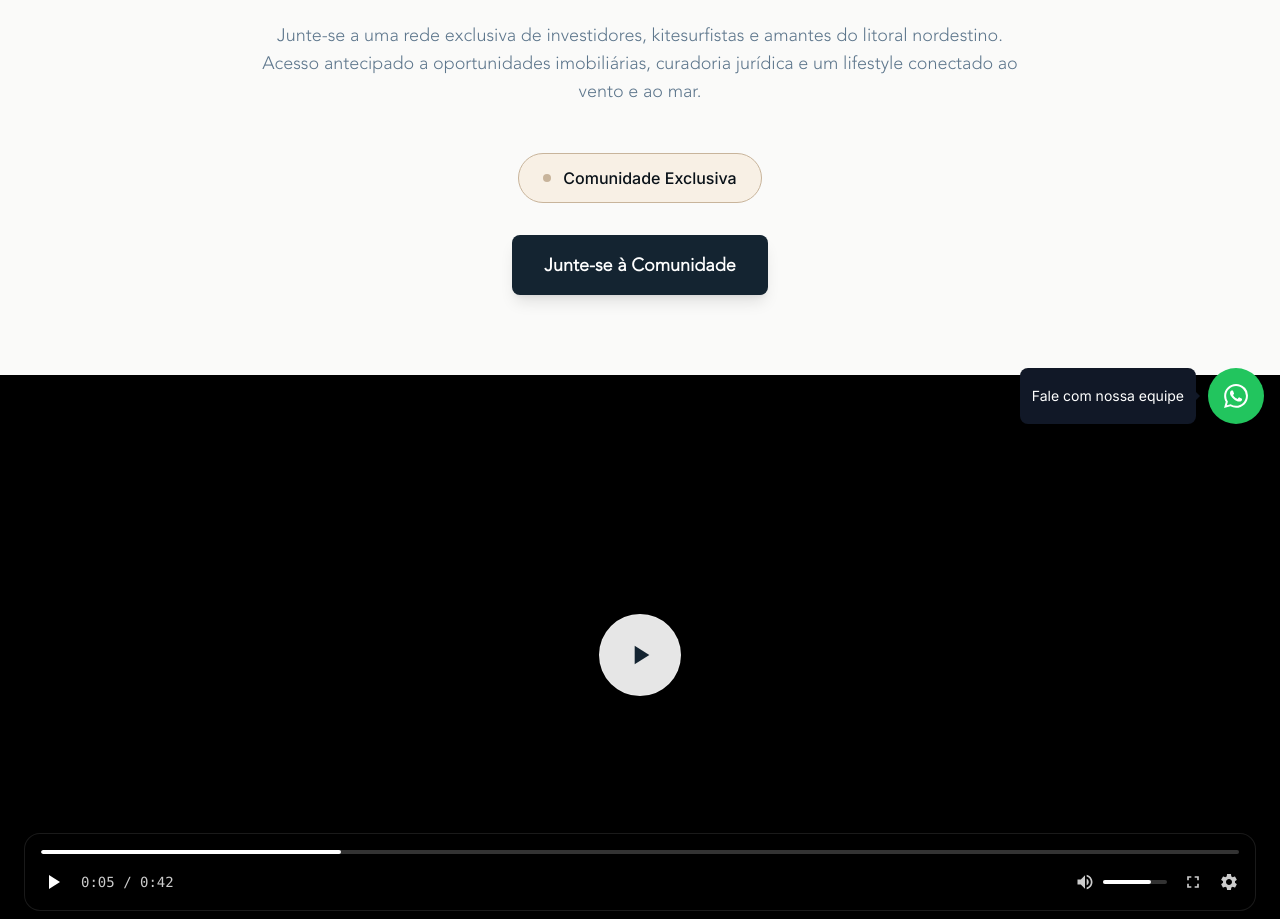
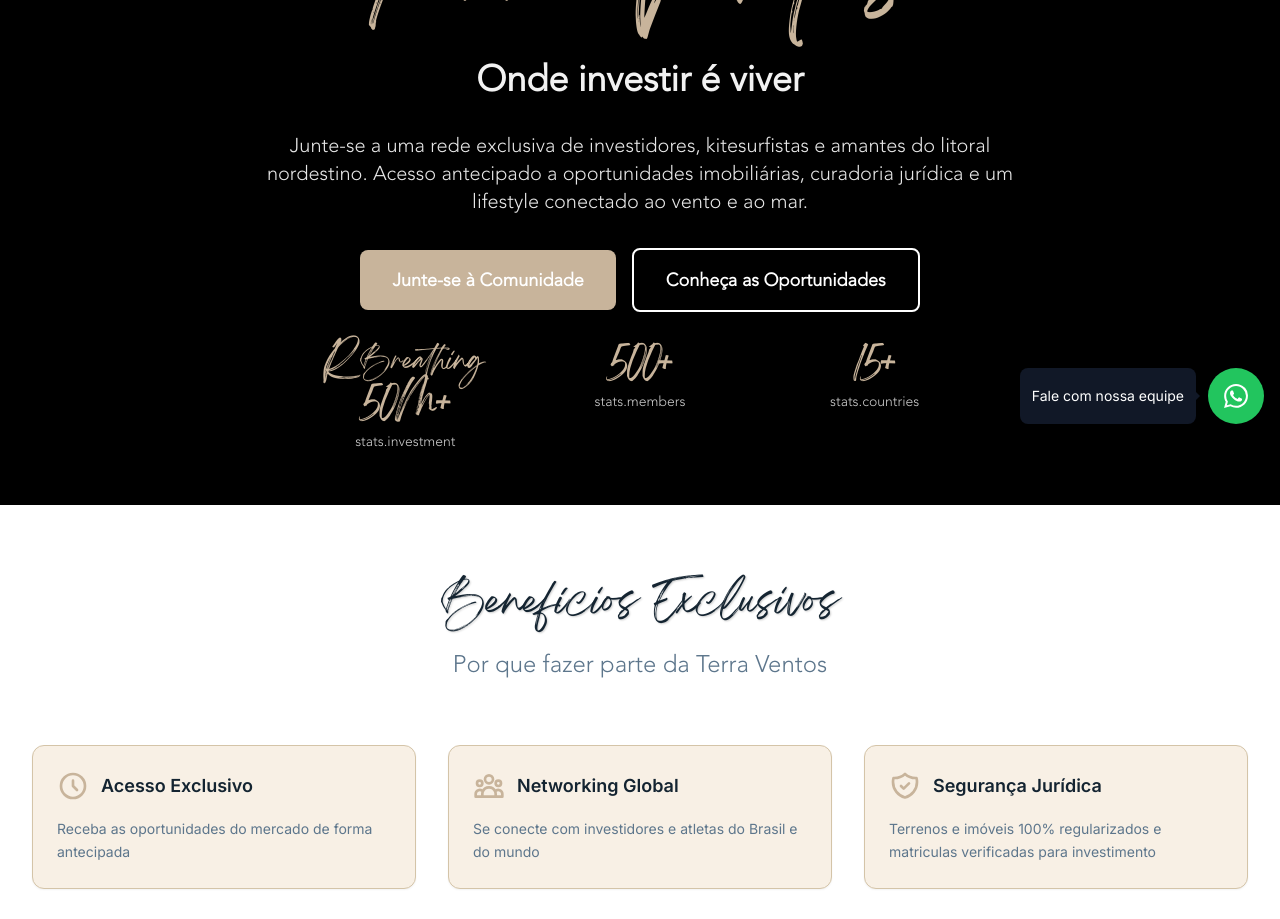
Before and after one commit to leonardorimes/landing-terraventos, a Next.js app: page / in a window 1280 px wide. Shown: the part 360-1279 px from the top of the page. Built offline with nearby package versions, Linux system fonts and the light colour scheme.

Commit message:
voltando ao anterior com o hero com vídeo

```diff
--- a/src/components/Hero.tsx
+++ b/src/components/Hero.tsx
@@ -48,9 +48,8 @@
     duration: 3000, // 3 segundos de duração do loading
   });
 
-  // Função para finalizar o loading screen inicial - quando player estiver pronto
+  // Função para finalizar o loading screen inicial
   const handleLoadingComplete = () => {
-    // Finaliza o loading quando o player estiver pronto (não precisa mais aguardar 2s)
     setIsLoading(false);
   };
 
@@ -102,19 +101,16 @@
       width: "100%",
       videoId: videoId,
       playerVars: {
-        autoplay: 0, // Não reproduzir automaticamente
-        mute: 0, // Não mutado por padrão
-        loop: 0, // Não loop automático
+        autoplay: 1, // Reproduzir automaticamente
+        mute: 1, // Mutado por padrão
+        loop: 1, // Loop automático
         controls: 0, // Controles customizados
         showinfo: 0,
         rel: 0,
         modestbranding: 1,
-        fs: 1, // Permitir fullscreen
-        disablekb: 0, // Permitir controles de teclado
-        iv_load_policy: 3, // Sem anotações
-        cc_load_policy: 0, // Sem legendas automáticas
-        enablejsapi: 1, // Habilitar JavaScript API
-        origin: window.location.origin, // Definir origem
+        fs: 0, // Sem fullscreen
+        disablekb: 1, // Sem controles de teclado
+        playlist: videoId,
       },
       events: {
         onReady: onPlayerReady,
@@ -129,7 +125,7 @@
     console.log("✅ Player pronto");
     playerReadyRef.current = true;
     setIsVideoLoading(false);
-    setIsVideoPlaying(false); // Não está tocando automaticamente
+    setIsVideoPlaying(true);
   };
 
   const onPlayerStateChange = (event: any) => {
@@ -171,282 +167,39 @@
       {/* Loading durante redimensionamento da janela */}
       <ResizeLoading isVisible={isResizeLoading} />
 
-      {/* Seção principal do Hero - Layout estilo Aman Villas */}
-      <section className="relative min-h-screen w-full max-w-full overflow-hidden bg-stone-50">
-        {/* Parte superior - Conteúdo de texto */}
-        <div className="relative z-20 bg-stone-50 py-20 px-4 sm:px-6 lg:px-8">
-          <div className="max-w-4xl mx-auto text-center">
-            {/* Loading indicator minimalista */}
-            {isVideoLoading && (
-              <div className="mb-8">
-                <div className="w-8 h-8 border border-primary-500/30 border-t-primary-500 rounded-full animate-spin mx-auto mb-4"></div>
-                <p className="text-sm font-light text-primary-600 tracking-wide">
-                  Preparando experiência...
-                </p>
-              </div>
-            )}
-
-            {/* Título principal */}
-            <motion.h1
-              className="text-4xl md:text-6xl lg:text-7xl font-bold leading-tight font-breathing font-breathing-shadow-light text-primary-500 mb-6"
-              initial={{ opacity: 0, y: 20 }}
-              animate={{ opacity: 1, y: 0 }}
-              transition={{
-                duration: 1.2,
-                delay: 0.3,
-                ease: [0.25, 0.46, 0.45, 0.94],
-              }}
-            >
-              <AnimatedText delay={0.2} className="block">
-                {t("hero.community")}
-              </AnimatedText>
-              <motion.span
-                className="text-accent-500 block font-breathing font-breathing-shadow-light"
-                initial={{ opacity: 0, scale: 0.95 }}
-                animate={{ opacity: 1, scale: 1 }}
-                transition={{
-                  delay: 0.8,
-                  duration: 1,
-                  ease: [0.25, 0.46, 0.45, 0.94],
-                }}
-              >
-                {t("hero.title")}
-              </motion.span>
-            </motion.h1>
-
-            {/* Subtítulo */}
-            <motion.h2
-              className="text-lg md:text-2xl lg:text-3xl font-semibold text-primary-600 font-avenir mb-8"
-              initial={{ opacity: 0, y: 15 }}
-              animate={{ opacity: 1, y: 0 }}
-              transition={{
-                duration: 1.2,
-                delay: 0.5,
-                ease: [0.25, 0.46, 0.45, 0.94],
-              }}
-            >
-              {t("hero.subtitle")}
-            </motion.h2>
-
-            {/* Descrição */}
-            <motion.p
-              className="text-base md:text-lg text-secondary-500 leading-relaxed max-w-3xl mx-auto font-avenir mb-12"
-              initial={{ opacity: 0, y: 15 }}
-              animate={{ opacity: 1, y: 0 }}
-              transition={{
-                duration: 1.2,
-                delay: 0.7,
-                ease: [0.25, 0.46, 0.45, 0.94],
-              }}
-            >
-              {t("hero.description")}
-            </motion.p>
-
-            {/* Badge exclusivo */}
-            <motion.div
-              className="inline-flex items-center bg-primary-100 border border-primary-200 rounded-full px-6 py-3 mb-8"
-              initial={{ opacity: 0, y: 15 }}
-              animate={{ opacity: 1, y: 0 }}
-              transition={{
-                duration: 1.2,
-                delay: 0.9,
-                ease: [0.25, 0.46, 0.45, 0.94],
-              }}
-            >
-              <div className="w-2 h-2 bg-accent-500 rounded-full mr-3"></div>
-              <span className="text-primary-700 font-medium">
-                {t("hero.exclusive")}
-              </span>
-            </motion.div>
-
-            {/* Botão CTA */}
-            <motion.div
-              className="flex justify-center"
-              initial={{ opacity: 0, y: 15 }}
-              animate={{ opacity: 1, y: 0 }}
-              transition={{
-                duration: 1.2,
-                delay: 1.1,
-                ease: [0.25, 0.46, 0.45, 0.94],
-              }}
-            >
-              <motion.button
-                onClick={onContactClick}
-                className="bg-primary-500 text-white px-8 py-4 rounded-lg text-lg font-semibold hover:bg-primary-600 transition-colors shadow-lg hover:shadow-xl transform hover:-translate-y-1 transition-all duration-200 font-avenir"
-                whileHover={{ scale: 1.05 }}
-                whileTap={{ scale: 0.95 }}
-              >
-                {t("hero.cta")}
-              </motion.button>
-            </motion.div>
-          </div>
-        </div>
-
-        {/* Parte inferior - Player Moderno */}
-        <div className="relative h-[50vh] md:h-[60vh] lg:h-[70vh]">
+      {/* Seção principal do Hero */}
+      <section className="relative min-h-screen flex items-center w-full max-w-full overflow-hidden">
+        {/* Container do vídeo de fundo */}
+        <div className="absolute inset-0 w-full h-full">
           {/* Fundo preto como fallback caso o vídeo não carregue */}
           <div className="absolute inset-0 bg-black"></div>
 
           {/* Container do YouTube Player */}
-          <div className="absolute inset-0 w-full h-full overflow-hidden">
+          <div className="absolute inset-0 w-full h-full z-0 overflow-hidden">
             <div
               id="youtube-player"
               className="absolute top-1/2 left-1/2 w-[177.78vh] h-[56.25vw] min-w-full min-h-full -translate-x-1/2 -translate-y-1/2"
             />
           </div>
 
-          {/* Overlay gradiente sutil no vídeo */}
-          <div className="absolute inset-0 bg-gradient-to-t from-black/20 via-transparent to-black/10"></div>
-
-          {/* Player Controls Moderno */}
-          <div className="absolute inset-0 flex items-center justify-center z-30">
-            {/* Botão Play Central - Só aparece quando vídeo não está tocando */}
-            {!isVideoPlaying && (
-              <motion.button
-                onClick={() => {
-                  if (playerRef.current && playerReadyRef.current) {
-                    try {
-                      const playerState = playerRef.current.getPlayerState();
-                      console.log("🎬 Estado atual do player:", playerState);
-
-                      if (playerState === 1) {
-                        // Playing
-                        playerRef.current.pauseVideo();
-                        console.log("⏸️ Pausando vídeo");
-                      } else {
-                        // Not playing (unstarted, paused, ended, etc.)
-                        playerRef.current.playVideo();
-                        console.log("▶️ Iniciando vídeo");
-                      }
-                    } catch (error) {
-                      console.error("❌ Erro ao controlar player:", error);
-                    }
-                  } else {
-                    console.log("⚠️ Player não está pronto ainda");
-                  }
-                }}
-                className="group bg-white/90 backdrop-blur-sm rounded-full p-6 shadow-2xl border border-white/20 hover:bg-white transition-all duration-300"
-                initial={{ scale: 0, opacity: 0 }}
-                animate={{ scale: 1, opacity: 1 }}
-                exit={{ scale: 0, opacity: 0 }}
-                transition={{ duration: 0.5 }}
-                whileHover={{ scale: 1.1 }}
-                whileTap={{ scale: 0.95 }}
-              >
-                <svg
-                  className="w-8 h-8 text-primary-500 group-hover:text-primary-600 transition-colors duration-300"
-                  fill="currentColor"
-                  viewBox="0 0 24 24"
-                >
-                  <path d="M8 5v14l11-7z" />
-                </svg>
-              </motion.button>
-            )}
-
-            {/* Controles inferiores - Aparecem no hover ou quando não está tocando */}
-            <div className="absolute bottom-6 left-6 right-6 group">
-              <div
-                className={`bg-black/60 backdrop-blur-md rounded-2xl p-4 border border-white/10 transition-opacity duration-300 ${
-                  !isVideoPlaying
-                    ? "opacity-100"
-                    : "opacity-0 group-hover:opacity-100"
-                }`}
-              >
-                {/* Barra de progresso */}
-                <div className="mb-4">
-                  <div className="w-full h-1 bg-white/20 rounded-full overflow-hidden">
-                    <motion.div
-                      className="h-full bg-white rounded-full"
-                      initial={{ width: "0%" }}
-                      animate={{ width: "25%" }}
-                      transition={{ duration: 2, delay: 2 }}
-                    />
-                  </div>
-                </div>
-
-                {/* Controles principais */}
-                <div className="flex items-center justify-between">
-                  <div className="flex items-center space-x-4">
-                    {/* Play/Pause */}
-                    <button
-                      onClick={() => {
-                        if (playerRef.current && playerReadyRef.current) {
-                          try {
-                            const playerState =
-                              playerRef.current.getPlayerState();
-                            if (playerState === 1) {
-                              // Playing
-                              playerRef.current.pauseVideo();
-                            } else {
-                              // Not playing
-                              playerRef.current.playVideo();
-                            }
-                          } catch (error) {
-                            console.error(
-                              "❌ Erro ao controlar player:",
-                              error
-                            );
-                          }
-                        }
-                      }}
-                      className="text-white hover:text-accent-400 transition-colors duration-200"
-                    >
-                      <svg
-                        className="w-6 h-6"
-                        fill="currentColor"
-                        viewBox="0 0 24 24"
-                      >
-                        <path d="M8 5v14l11-7z" />
-                      </svg>
-                    </button>
-
-                    {/* Tempo */}
-                    <span className="text-white/80 text-sm font-mono">
-                      0:05 / 0:42
-                    </span>
-                  </div>
-
-                  <div className="flex items-center space-x-4">
-                    {/* Volume */}
-                    <div className="flex items-center space-x-2">
-                      <svg
-                        className="w-5 h-5 text-white/80"
-                        fill="currentColor"
-                        viewBox="0 0 24 24"
-                      >
-                        <path d="M3 9v6h4l5 5V4L7 9H3zm13.5 3c0-1.77-1.02-3.29-2.5-4.03v8.05c1.48-.73 2.5-2.25 2.5-4.02zM14 3.23v2.06c2.89.86 5 3.54 5 6.71s-2.11 5.85-5 6.71v2.06c4.01-.91 7-4.49 7-8.77s-2.99-7.86-7-8.77z" />
-                      </svg>
-                      <div className="w-16 h-1 bg-white/20 rounded-full">
-                        <div className="w-3/4 h-full bg-white rounded-full"></div>
-                      </div>
-                    </div>
-
-                    {/* Fullscreen */}
-                    <button className="text-white/80 hover:text-white transition-colors duration-200">
-                      <svg
-                        className="w-5 h-5"
-                        fill="currentColor"
-                        viewBox="0 0 24 24"
-                      >
-                        <path d="M7 14H5v5h5v-2H7v-3zm-2-4h2V7h3V5H5v5zm12 7h-3v2h5v-5h-2v3zM14 5v2h3v3h2V5h-5z" />
-                      </svg>
-                    </button>
-
-                    {/* Settings */}
-                    <button className="text-white/80 hover:text-white transition-colors duration-200">
-                      <svg
-                        className="w-5 h-5"
-                        fill="currentColor"
-                        viewBox="0 0 24 24"
-                      >
-                        <path d="M19.14,12.94c0.04-0.3,0.06-0.61,0.06-0.94c0-0.32-0.02-0.64-0.07-0.94l2.03-1.58c0.18-0.14,0.23-0.41,0.12-0.61 l-1.92-3.32c-0.12-0.22-0.37-0.29-0.59-0.22l-2.39,0.96c-0.5-0.38-1.03-0.7-1.62-0.94L14.4,2.81c-0.04-0.24-0.24-0.41-0.48-0.41 h-3.84c-0.24,0-0.43,0.17-0.47,0.41L9.25,5.35C8.66,5.59,8.12,5.92,7.63,6.29L5.24,5.33c-0.22-0.08-0.47,0-0.59,0.22L2.74,8.87 C2.62,9.08,2.66,9.34,2.86,9.48l2.03,1.58C4.84,11.36,4.8,11.69,4.8,12s0.02,0.64,0.07,0.94l-2.03,1.58 c-0.18,0.14-0.23,0.41-0.12,0.61l1.92,3.32c0.12,0.22,0.37,0.29,0.59,0.22l2.39-0.96c0.5,0.38,1.03,0.7,1.62,0.94l0.36,2.54 c0.05,0.24,0.24,0.41,0.48,0.41h3.84c0.24,0,0.44-0.17,0.47-0.41l0.36-2.54c0.59-0.24,1.13-0.56,1.62-0.94l2.39,0.96 c0.22,0.08,0.47,0,0.59-0.22l1.92-3.32c0.12-0.22,0.07-0.47-0.12-0.61L19.14,12.94z M12,15.6c-1.98,0-3.6-1.62-3.6-3.6 s1.62-3.6,3.6-3.6s3.6,1.62,3.6,3.6S13.98,15.6,12,15.6z" />
-                      </svg>
-                    </button>
-                  </div>
+          {/* Overlay de loading durante carregamento do vídeo */}
+          {isVideoLoading && (
+            <div className="absolute inset-0 bg-black/80 flex items-center justify-center z-20">
+              <div className="text-center text-white">
+                <div className="w-16 h-16 border-4 border-white/30 border-t-white rounded-full animate-spin mx-auto mb-4"></div>
+                <p className="text-xl font-semibold mb-2">
+                  {t("hero.loading")}
+                </p>
+                <p className="text-sm text-white/80">
+                  {t("hero.loading.subtitle")}
+                </p>
+                <div className="text-xs text-white/60 mt-2 space-y-1">
+                  <p>ID: {videoId}</p>
+                  <p>Status: Carregando player...</p>
                 </div>
               </div>
             </div>
-          </div>
+          )}
 
           {/* Fallback caso o vídeo não carregue */}
           {videoError && (
@@ -475,6 +228,157 @@
             </div>
           )}
         </div>
+
+        {/* Overlay escuro para melhorar a visibilidade do texto */}
+        <div className="absolute inset-0 bg-black/10 z-10"></div>
+
+        {/* Gradiente sutil para melhorar a legibilidade do texto */}
+        <div className="absolute inset-0 bg-gradient-to-b from-black/5 via-transparent to-black/15 z-15"></div>
+
+        {/* Container principal do conteúdo */}
+        <div className="relative z-30 max-w-7xl mx-auto px-4 sm:px-6 lg:px-8 w-full h-full flex items-center justify-center py-8 md:py-0">
+          <div className="text-center max-w-4xl mx-auto w-full">
+            <motion.div
+              className="text-white space-y-4 md:space-y-8"
+              initial={{ opacity: 0, y: 20 }}
+              animate={{ opacity: 1, y: 0 }}
+              transition={{ duration: 1.2, ease: [0.25, 0.46, 0.45, 0.94] }}
+            >
+              {/* Badge de destaque da comunidade */}
+              <motion.div
+                className="inline-flex items-center px-6 py-3 bg-white/10 backdrop-blur-md rounded-full text-sm font-medium border border-white/20"
+                initial={{ opacity: 0, y: 20 }}
+                animate={{ opacity: 1, y: 0 }}
+                transition={{ duration: 0.8, delay: 0.2 }}
+              >
+                <div className="w-2 h-2 bg-accent-500 rounded-full mr-3"></div>
+                {t("hero.exclusive")}
+              </motion.div>
+
+              <motion.h1
+                className="text-5xl md:text-7xl lg:text-8xl font-bold leading-tight font-breathing font-breathing-shadow-dark drop-shadow-2xl"
+                initial={{ opacity: 0, y: 20 }}
+                animate={{ opacity: 1, y: 0 }}
+                transition={{
+                  duration: 1.2,
+                  delay: 0.3,
+                  ease: [0.25, 0.46, 0.45, 0.94],
+                }}
+              >
+                <AnimatedText delay={0.2} className="block">
+                  {t("hero.community")}
+                </AnimatedText>
+                <motion.span
+                  className="text-accent-500 block font-breathing font-breathing-shadow-dark"
+                  initial={{ opacity: 0, scale: 0.95 }}
+                  animate={{ opacity: 1, scale: 1 }}
+                  transition={{
+                    delay: 0.8,
+                    duration: 1,
+                    ease: [0.25, 0.46, 0.45, 0.94],
+                  }}
+                >
+                  {t("hero.title")}
+                </motion.span>
+              </motion.h1>
+
+              <motion.h2
+                className="text-xl md:text-3xl lg:text-4xl font-semibold text-white/95 drop-shadow-lg font-avenir"
+                initial={{ opacity: 0, y: 15 }}
+                animate={{ opacity: 1, y: 0 }}
+                transition={{
+                  duration: 1.2,
+                  delay: 0.5,
+                  ease: [0.25, 0.46, 0.45, 0.94],
+                }}
+              >
+                {t("hero.subtitle")}
+              </motion.h2>
+
+              <motion.p
+                className="text-lg md:text-xl text-white/90 leading-relaxed max-w-3xl mx-auto font-avenir"
+                initial={{ opacity: 0, y: 15 }}
+                animate={{ opacity: 1, y: 0 }}
+                transition={{
+                  duration: 1.2,
+                  delay: 0.7,
+                  ease: [0.25, 0.46, 0.45, 0.94],
+                }}
+              >
+                {t("hero.description")}
+              </motion.p>
+
+              {/* Botões de Call-to-Action */}
+              <motion.div
+                className="flex flex-col sm:flex-row gap-4 justify-center items-center"
+                initial={{ opacity: 0, y: 15 }}
+                animate={{ opacity: 1, y: 0 }}
+                transition={{
+                  duration: 1.2,
+                  delay: 0.9,
+                  ease: [0.25, 0.46, 0.45, 0.94],
+                }}
+              >
+                <motion.button
+                  onClick={onContactClick}
+                  className="bg-accent-500 text-white px-8 py-4 rounded-lg text-lg font-semibold hover:bg-accent-600 transition-colors shadow-lg hover:shadow-xl transform hover:-translate-y-1 transition-all duration-200 font-avenir"
+                  whileHover={{ scale: 1.05 }}
+                  whileTap={{ scale: 0.95 }}
+                >
+                  {t("hero.cta")}
+                </motion.button>
+
+                <motion.button
+                  onClick={onContactClick}
+                  className="bg-transparent border-2 border-white text-white px-8 py-4 rounded-lg text-lg font-semibold hover:bg-white hover:text-black transition-all duration-200 font-avenir"
+                  whileHover={{ scale: 1.05 }}
+                  whileTap={{ scale: 0.95 }}
+                >
+                  {t("hero.discover")}
+                </motion.button>
+              </motion.div>
+
+              {/* Estatísticas da comunidade */}
+              <motion.div
+                className="grid grid-cols-1 md:grid-cols-3 gap-8 mt-16 max-w-2xl mx-auto"
+                initial={{ opacity: 0, y: 15 }}
+                animate={{ opacity: 1, y: 0 }}
+                transition={{
+                  duration: 1.2,
+                  delay: 1.1,
+                  ease: [0.25, 0.46, 0.45, 0.94],
+                }}
+              >
+                <div className="text-center">
+                  <div className="text-3xl md:text-4xl font-bold text-accent-500 mb-2 font-breathing">
+                    {t("stats.value")}
+                  </div>
+                  <div className="text-sm text-white/80 font-avenir">
+                    {t("stats.investment")}
+                  </div>
+                </div>
+
+                <div className="text-center">
+                  <div className="text-3xl md:text-4xl font-bold text-accent-500 mb-2 font-breathing">
+                    500+
+                  </div>
+                  <div className="text-sm text-white/80 font-avenir">
+                    {t("stats.members")}
+                  </div>
+                </div>
+
+                <div className="text-center">
+                  <div className="text-3xl md:text-4xl font-bold text-accent-500 mb-2 font-breathing">
+                    15+
+                  </div>
+                  <div className="text-sm text-white/80 font-avenir">
+                    {t("stats.countries")}
+                  </div>
+                </div>
+              </motion.div>
+            </motion.div>
+          </div>
+        </div>
       </section>
     </>
   );
```
Also changed, not shown: src/components/SignupModal.tsx (line endings or trailing spaces).
